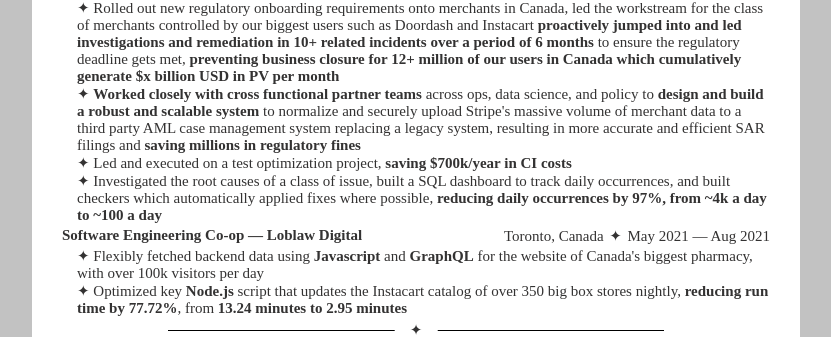
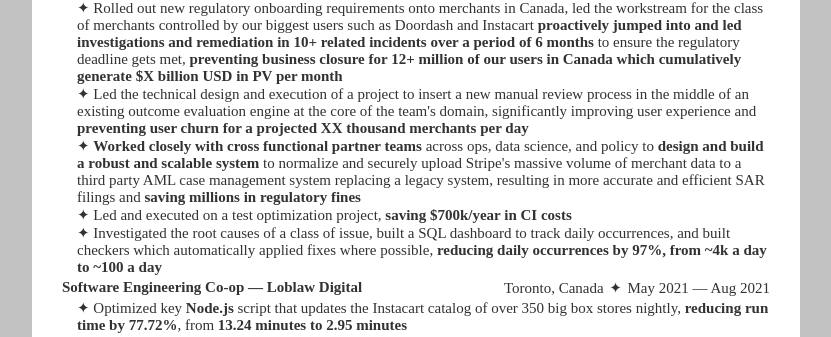
Before and after one commit to yungchar/resume, a plain HTML site: page index.html in a window 1280 px wide. Shown: the part 173-510 px from the top of the page, without its empty margins (224-1055 px from the left). Drawn offline with Linux system fonts and the light colour scheme.

Commit message:
Add new point, delete an old one

```diff
--- a/index.html
+++ b/index.html
@@ -44,7 +44,8 @@
 					</div>
 
 					<ul>
-						<li>Rolled out new regulatory onboarding requirements onto merchants in Canada, led the workstream for the class of merchants controlled by our biggest users such as Doordash and Instacart <span class="skills">proactively jumped into and led investigations and remediation in 10+ related incidents over a period of 6 months</span> to ensure the regulatory deadline gets met, <span class="skills">preventing business closure for 12+ million of our users in Canada which cumulatively generate $x billion USD in PV per month</span></li>
+						<li>Rolled out new regulatory onboarding requirements onto merchants in Canada, led the workstream for the class of merchants controlled by our biggest users such as Doordash and Instacart <span class="skills">proactively jumped into and led investigations and remediation in 10+ related incidents over a period of 6 months</span> to ensure the regulatory deadline gets met, <span class="skills">preventing business closure for 12+ million of our users in Canada which cumulatively generate $X billion USD in PV per month</span></li>
+						<li>Led the technical design and execution of a project to insert a new manual review process in the middle of an existing outcome evaluation engine at the core of the team's domain, significantly improving user experience and <span class="skills">preventing user churn for a projected XX thousand merchants per day</span></li>
 						<li><span class="skills">Worked closely with cross functional partner teams</span> across ops, data science, and policy to <span class="skills">design and build a robust and scalable system</span> to normalize and securely upload Stripe's massive volume of merchant data to a third party AML case management system replacing a legacy system, resulting in more accurate and efficient SAR filings and <span class="skills">saving millions in regulatory fines</span></li>
 						<li>Led and executed on a test optimization project, <span class="skills">saving $700k/year in CI costs</span></li>
 						<li>Investigated the root causes of a class of issue, built a SQL dashboard to track daily occurrences, and built checkers which automatically applied fixes where possible, <span class="skills">reducing daily occurrences by 97%, from ~4k a day to ~100 a day</span></li>
@@ -58,7 +59,6 @@
 					</div>
 
 					<ul>
-						<li>Flexibly fetched backend data using <span class="skills">Javascript</span> and <span class="skills">GraphQL</span> for the website of Canada's biggest pharmacy, with over 100k visitors per day</li>
 						<li>Optimized key <span class="skills">Node.js</span> script that updates the Instacart catalog of over 350 big box stores nightly, <span class="skills">reducing run time by 77.72%</span>, from <span class="skills">13.24 minutes to 2.95 minutes</span></li>
 					</ul>
 				</div>
```
